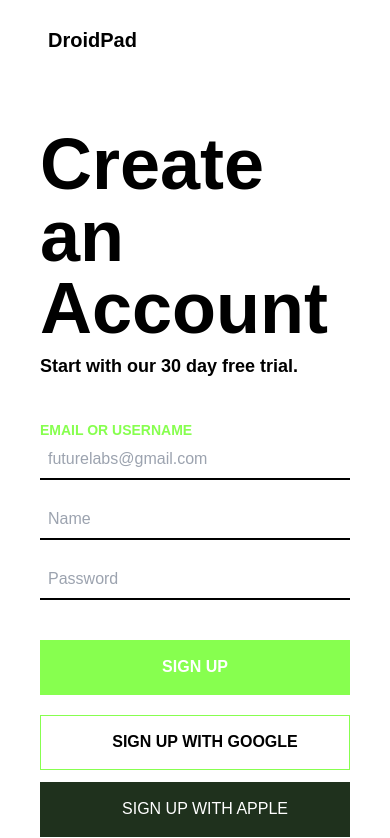
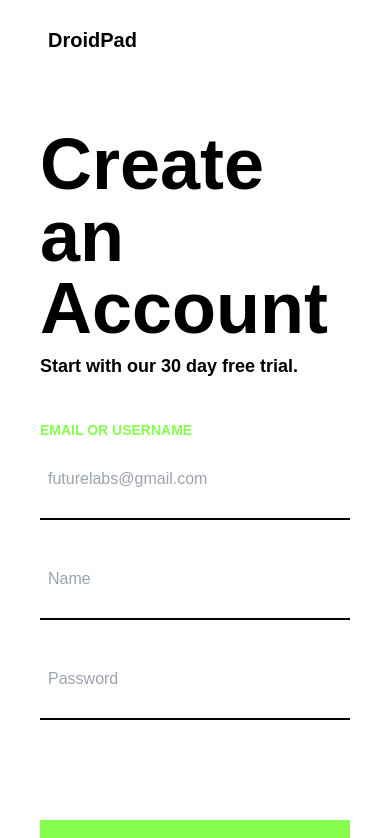
Before and after one commit to MauLight/react-converge, a React app: page / in a window 390 px wide. Shown: the top 838 px of the page. Built offline with nearby package versions, Linux system fonts and the light colour scheme; the HTML template or start-up script is replaced by a standard one.

Commit message:
style - minor fix in input padding.

```diff
--- a/src/components/signup/Form.jsx
+++ b/src/components/signup/Form.jsx
@@ -67,7 +67,7 @@ export const Form = ({
               onChange={({ target }) => setUsername(target.value)}
               type='email'
               placeholder='futurelabs@gmail.com'
-              className='h-10 text-[#000000] p-2 bg-transparent w-full focus:ring-0 focus:outline-none border-b-2 border-[#000000]'
+              className='h-20 lg:h-10 text-[#000000] p-2 bg-transparent w-full focus:ring-0 focus:outline-none border-b-2 border-[#000000]'
 
             />
           </div>
@@ -76,19 +76,19 @@ export const Form = ({
             onChange={({ target }) => setName(target.value)}
             type='text'
             placeholder='Name'
-            className='h-10 text-[#000000] p-2 bg-transparent w-full focus:ring-0 focus:outline-none border-b-2 border-[#000000]'
+            className='h-20 lg:h-10 text-[#000000] p-2 bg-transparent w-full focus:ring-0 focus:outline-none border-b-2 border-[#000000]'
           />
           <input
             value={password}
             onChange={({ target }) => setPassword(target.value)}
             type='password'
             placeholder='Password'
-            className='h-10 text-[#000000] p-2 bg-transparent w-full focus:ring-0 focus:outline-none border-b-2 border-[#000000]'
+            className='h-20 lg:h-10 text-[#000000] p-2 bg-transparent w-full focus:ring-0 focus:outline-none border-b-2 border-[#000000]'
           />
         </div>
         <button
           onClick={handleSignUp}
-          className='h-[6.5vh] font-bold text-white p-2 mt-5 bg-[#87FF4F] hover:text-black hover:bg-white hover:border border-[#87FF4F] active:bg-[#87FF4F] active:text-white transition-color duration-200 w-full uppercase'>
+          className='h-[6.5vh] font-bold text-white p-2 mt-20 lg:mt-5 bg-[#87FF4F] hover:text-black hover:bg-white hover:border border-[#87FF4F] active:bg-[#87FF4F] active:text-white transition-color duration-200 w-full uppercase'>
                     Sign up
         </button>
 
```
